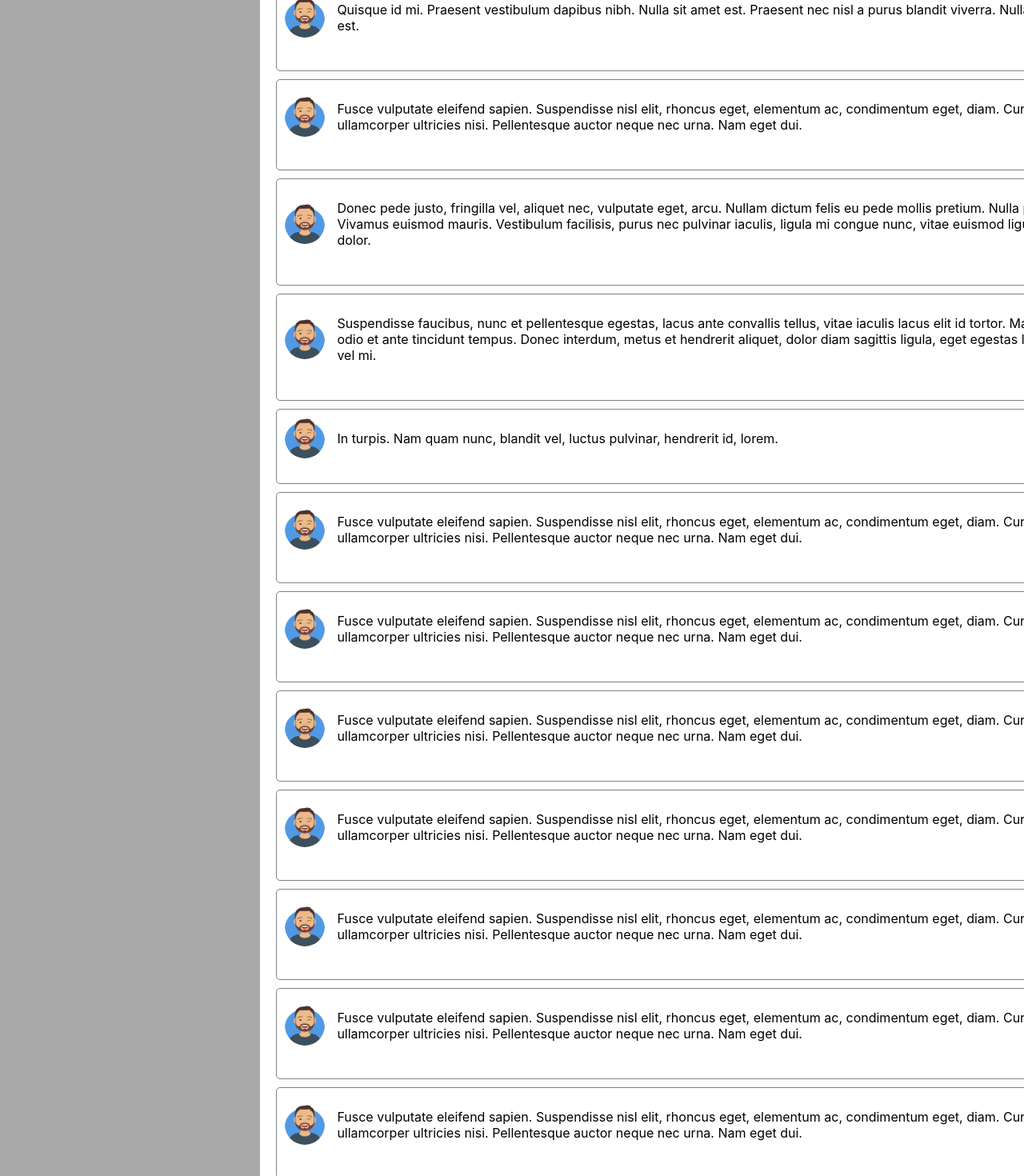
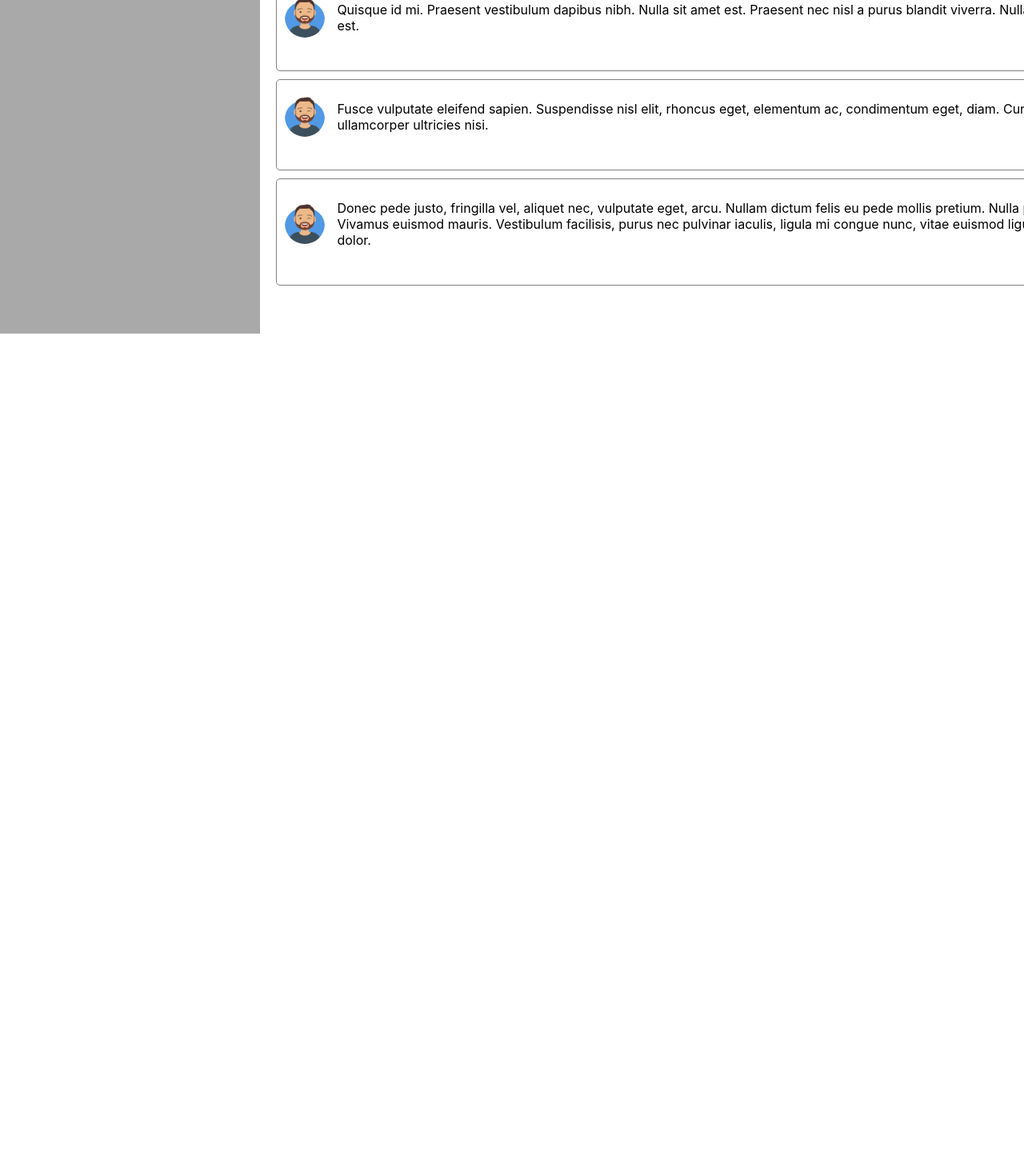
Before and after one commit to elisav20/Social-Network-React, a React (Create React App) app: page /profile in a window 1280 px wide. Shown: the part 1080-2550 px from the top of the page at 80% size. After the commit the page ends 1497 px from the top, so only its background shows below. Built offline with nearby package versions, Linux system fonts and the light colour scheme.

Commit message:
prepare dialogs object, posts object and messages object

```diff
--- a/src/App.scss
+++ b/src/App.scss
@@ -60,6 +60,7 @@
 
 .posts {
     margin-top: 15px;
+    margin-bottom: 50px;
 
     &__item {
         display: flex;
@@ -88,7 +89,9 @@
     }
 
     &__actions {
+        display: flex;
         width: 100%;
+        padding-right: 20px;
     }
 
     &__like {
@@ -96,7 +99,7 @@
         width: 20px;
         height: auto;
         margin-left: auto;
-        margin-right: 20px;
+        margin-right: 5px;
         cursor: pointer;
     }
 }
--- a/src/components/Dialogs/Dialogs.jsx
+++ b/src/components/Dialogs/Dialogs.jsx
@@ -14,23 +14,39 @@ const Message = (props) => {
 };
 
 const Dialogs = () => {
+    const dialogsData = [
+        { id: 1, name: "Vasea" },
+        { id: 2, name: "Gheorghe" },
+        { id: 3, name: "Andrei" },
+        { id: 4, name: "Oleg" },
+        { id: 5, name: "Sasha" },
+        { id: 6, name: "Sveta" },
+        { id: 7, name: "Abdulah" },
+    ];
+
+    const messagesData = [
+        { id: 1, message: "Hi" },
+        { id: 2, message: "How are you?" },
+        { id: 3, message: "Yo" },
+    ];
+
     return (
         <div className="dialogs">
             <h2 className="dialogs__title">DIALOGS</h2>
             <div className="dialogs__items">
-                <DialogItem id="1" name="Vasea" />
-                <DialogItem id="2" name="Gheorghe" />
-                <DialogItem id="3" name="Andrei" />
-                <DialogItem id="4" name="Oleg" />
-                <DialogItem id="5" name="Sasha" />
-                <DialogItem id="1" name="Sveta" />
-                <DialogItem id="1" name="Abdulah" />
+                <DialogItem id={dialogsData[0].id} name={dialogsData[0].name} />
+                <DialogItem id={dialogsData[1].id} name={dialogsData[1].name} />
+                <DialogItem id={dialogsData[2].id} name={dialogsData[2].name} />
+                <DialogItem id={dialogsData[3].id} name={dialogsData[3].name} />
+                <DialogItem id={dialogsData[4].id} name={dialogsData[4].name} />
+                <DialogItem id={dialogsData[5].id} name={dialogsData[5].name} />
+                <DialogItem id={dialogsData[6].id} name={dialogsData[6].name} />
             </div>
 
             <div className="messages">
-                <Message message="Hy" />
-                <Message message="How are you?" />
-                <Message message="Yo" />
+                <Message message={messagesData[0].message} />
+                <Message message={messagesData[1].message} />
+                <Message message={messagesData[2].message} />
             </div>
         </div>
     );
--- a/src/components/Profile/MyPosts/MyPosts.jsx
+++ b/src/components/Profile/MyPosts/MyPosts.jsx
@@ -2,6 +2,27 @@ import React from "react";
 import Post from "./Post";
 
 const MyPosts = () => {
+    const postsData = [
+        {
+            id: 1,
+            message:
+                "Quisque id mi. Praesent vestibulum dapibus nibh. Nulla sit amet est. Praesent nec nisl a purus blandit viverra. Nulla sit amet est.",
+            likesCount: 10,
+        },
+        {
+            id: 2,
+            message:
+                "Fusce vulputate eleifend sapien. Suspendisse nisl elit, rhoncus eget, elementum ac, condimentum eget, diam. Curabitur ullamcorper ultricies nisi.",
+            likesCount: 11,
+        },
+        {
+            id: 3,
+            message:
+                "Donec pede justo, fringilla vel, aliquet nec, vulputate eget, arcu. Nullam dictum felis eu pede mollis pretium. Nulla porta dolor. Vivamus euismod mauris. Vestibulum facilisis, purus nec pulvinar iaculis, ligula mi congue nunc, vitae euismod ligula urna in dolor.",
+            likesCount: 0,
+        },
+    ];
+
     return (
         <div className="my-posts">
             <h3>My posts</h3>
@@ -10,18 +31,18 @@ const MyPosts = () => {
                 <button>Add post</button>
             </div>
             <div className="posts">
-                <Post message="Quisque id mi. Praesent vestibulum dapibus nibh. Nulla sit amet est. Praesent nec nisl a purus blandit viverra. Nulla sit amet est." />
-                <Post message="Fusce vulputate eleifend sapien. Suspendisse nisl elit, rhoncus eget, elementum ac, condimentum eget, diam. Curabitur ullamcorper ultricies nisi. Pellentesque auctor neque nec urna. Nam eget dui." />
-                <Post message="Donec pede justo, fringilla vel, aliquet nec, vulputate eget, arcu. Nullam dictum felis eu pede mollis pretium. Nulla porta dolor. Vivamus euismod mauris. Vestibulum facilisis, purus nec pulvinar iaculis, ligula mi congue nunc, vitae euismod ligula urna in dolor." />
-                <Post message="Suspendisse faucibus, nunc et pellentesque egestas, lacus ante convallis tellus, vitae iaculis lacus elit id tortor. Maecenas nec odio et ante tincidunt tempus. Donec interdum, metus et hendrerit aliquet, dolor diam sagittis ligula, eget egestas libero turpis vel mi." />
-                <Post message="In turpis. Nam quam nunc, blandit vel, luctus pulvinar, hendrerit id, lorem." />
-                <Post message="Fusce vulputate eleifend sapien. Suspendisse nisl elit, rhoncus eget, elementum ac, condimentum eget, diam. Curabitur ullamcorper ultricies nisi. Pellentesque auctor neque nec urna. Nam eget dui." />
-                <Post message="Fusce vulputate eleifend sapien. Suspendisse nisl elit, rhoncus eget, elementum ac, condimentum eget, diam. Curabitur ullamcorper ultricies nisi. Pellentesque auctor neque nec urna. Nam eget dui." />
-                <Post message="Fusce vulputate eleifend sapien. Suspendisse nisl elit, rhoncus eget, elementum ac, condimentum eget, diam. Curabitur ullamcorper ultricies nisi. Pellentesque auctor neque nec urna. Nam eget dui." />
-                <Post message="Fusce vulputate eleifend sapien. Suspendisse nisl elit, rhoncus eget, elementum ac, condimentum eget, diam. Curabitur ullamcorper ultricies nisi. Pellentesque auctor neque nec urna. Nam eget dui." />
-                <Post message="Fusce vulputate eleifend sapien. Suspendisse nisl elit, rhoncus eget, elementum ac, condimentum eget, diam. Curabitur ullamcorper ultricies nisi. Pellentesque auctor neque nec urna. Nam eget dui." />
-                <Post message="Fusce vulputate eleifend sapien. Suspendisse nisl elit, rhoncus eget, elementum ac, condimentum eget, diam. Curabitur ullamcorper ultricies nisi. Pellentesque auctor neque nec urna. Nam eget dui." />
-                <Post message="Fusce vulputate eleifend sapien. Suspendisse nisl elit, rhoncus eget, elementum ac, condimentum eget, diam. Curabitur ullamcorper ultricies nisi. Pellentesque auctor neque nec urna. Nam eget dui." />
+                <Post
+                    message={postsData[0].message}
+                    likesCount={postsData[0].likesCount}
+                />
+                <Post
+                    message={postsData[1].message}
+                    likesCount={postsData[1].likesCount}
+                />
+                <Post
+                    message={postsData[2].message}
+                    likesCount={postsData[2].likesCount}
+                />
             </div>
         </div>
     );
--- a/src/components/Profile/MyPosts/Post.jsx
+++ b/src/components/Profile/MyPosts/Post.jsx
@@ -12,7 +12,7 @@ const Post = (props) => {
             />
             <p className="posts__message">{props.message}</p>
             <div className="posts__actions">
-                <img className="posts__like" src={like} alt="like" />
+                <img className="posts__like" src={like} alt="like" /> <span>{props.likesCount}</span>
             </div>
         </div>
     );
```
